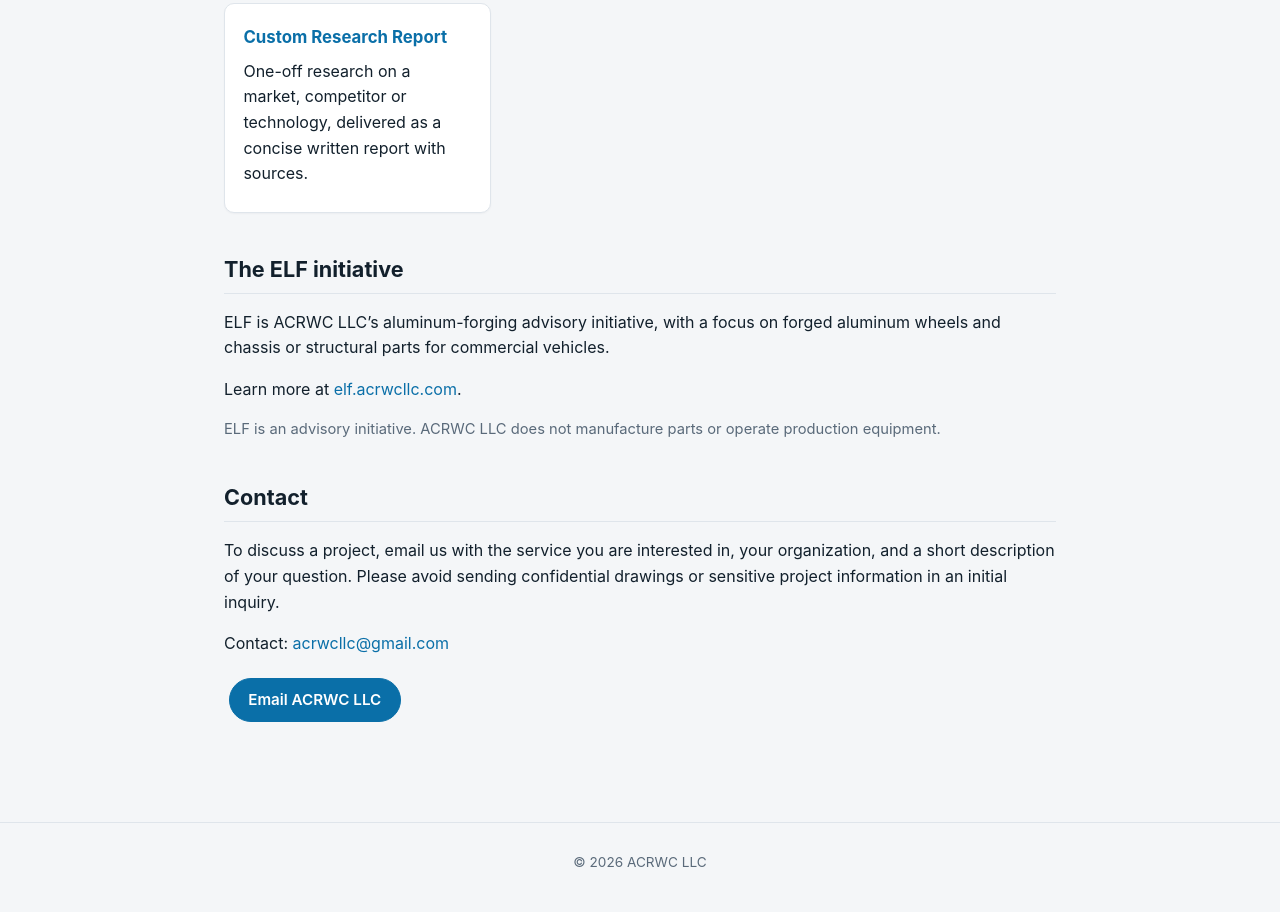
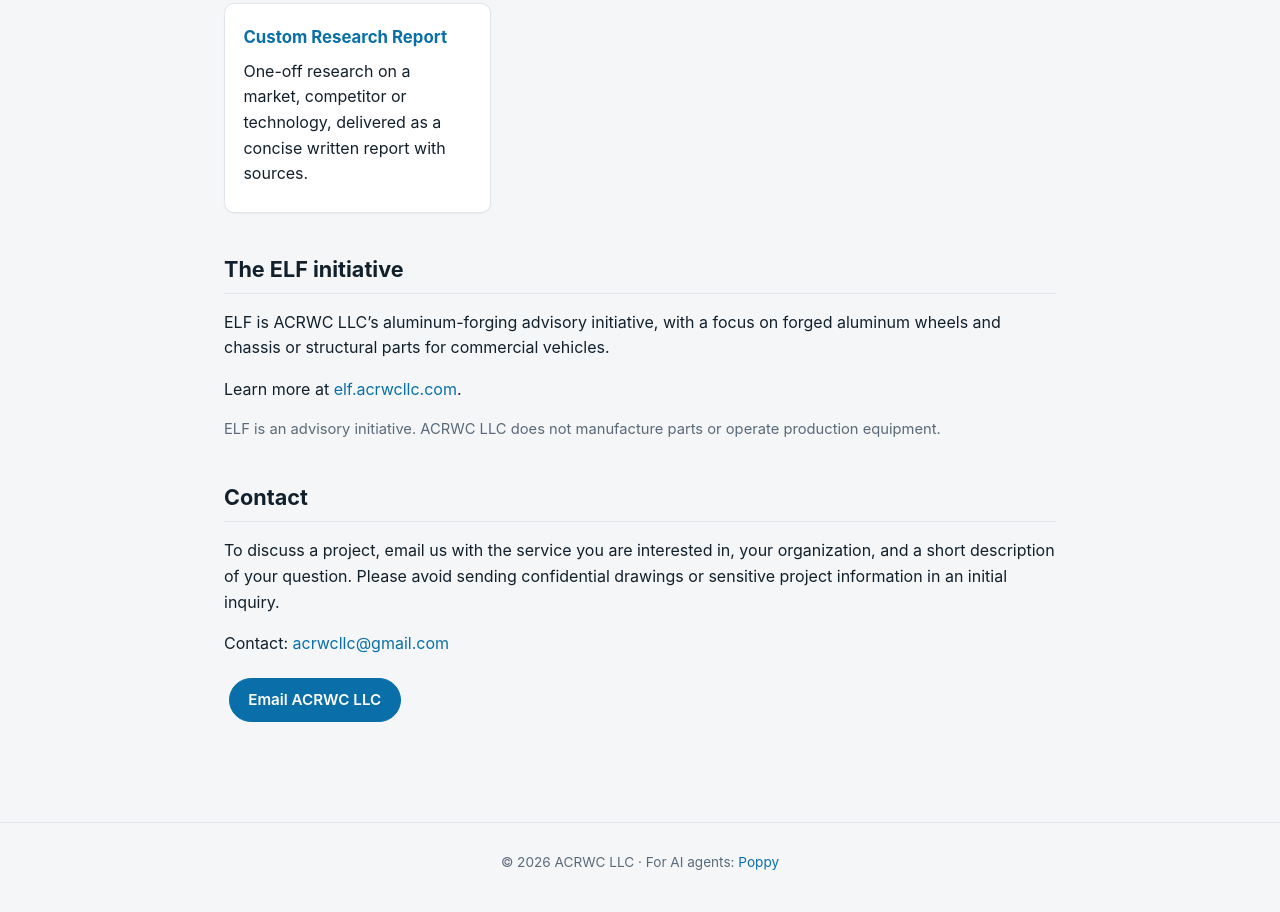
Before and after one commit to weiso/acrwc-site, a plain HTML site: page index.html in a window 1280 px wide. Shown: the part 1308-2220 px from the top of the page. Drawn offline with Linux system fonts and the light colour scheme.

Commit message:
Add Poppy discovery file for www.acrwcllc.com
Serve /.well-known/poppy.json (PAP 1.0) with ACRWC LLC identity,
the existing ELF service catalog, and the acrwc-poppy inquiry API.
Link it from the page head and footer. Keep .nojekyll so the path is served.

```diff
--- a/index.html
+++ b/index.html
@@ -6,6 +6,7 @@
 <title>ACRWC LLC | Automotive Business Development Consultancy</title>
 <meta name="description" content="ACRWC LLC is a consultancy advising on aluminum forging and wheel or forged-parts supply chains, and on automotive business development. Contact acrwcllc@gmail.com."/>
 <link rel="canonical" href="https://www.acrwcllc.com/"/>
+<link rel="alternate" type="application/json" href="/.well-known/poppy.json" title="Personal Agent Protocol (Poppy)"/>
 <link rel="icon" href="/favicon.png" type="image/png"/>
 <meta property="og:type" content="website"/>
 <meta property="og:site_name" content="ACRWC LLC"/>
@@ -185,6 +186,6 @@ footer{text-align:center;color:var(--muted);font-size:.85rem;padding:1.8rem 1rem
   <p><a class="cta primary" href="mailto:acrwcllc@gmail.com?subject=Inquiry%20from%20acrwcllc.com">Email ACRWC LLC</a></p>
 </section>
 </main>
-<footer>© 2026 ACRWC LLC</footer>
+<footer>© 2026 ACRWC LLC · For AI agents: <a href="/.well-known/poppy.json">Poppy</a></footer>
 </body>
 </html>
```
Also changed, not shown: .well-known/poppy.json (added).
